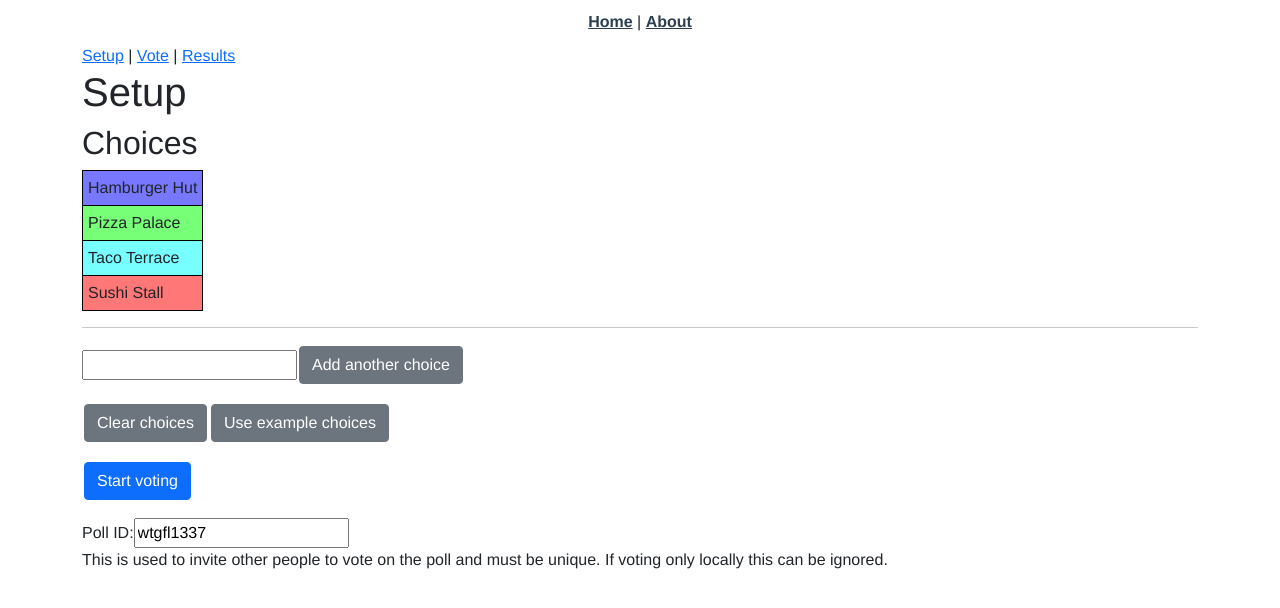
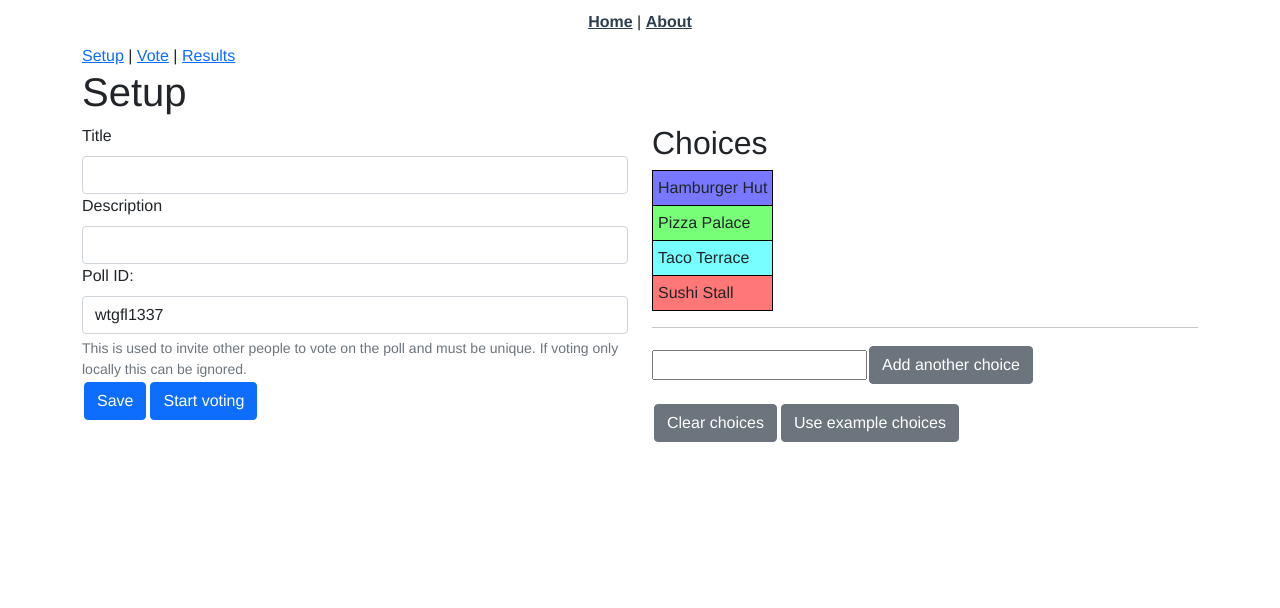
Before and after one commit to jarnoln/wtgfl-vue3-ts, a Vue app: page /poll/1/settings in a window 1280 px wide. Shown: the top 608 px of the page. Built offline with nearby package versions, Linux system fonts and the light colour scheme.

Commit message:
Add EditPoll component

```diff
--- a/src/components/EditChoices.vue
+++ b/src/components/EditChoices.vue
@@ -1,5 +1,4 @@
 <template>
-  <h1>Setup</h1>
   <h2>Choices</h2>
   <div>
     <table>
@@ -44,24 +43,6 @@
       Use example choices
     </button>
   </p>
-  <p>
-    <button
-      id="btn-start-voting"
-      type="button"
-      class="btn btn-primary"
-      @click="startVoting()"
-    >
-      Start voting
-    </button>
-  </p>
-  <form>
-    <label for="new-poll-id">Poll ID:</label>
-    <input id="new-poll-id" type="text" v-model="localPollId" />
-    <p>
-      This is used to invite other people to vote on the poll and must be
-      unique. If voting only locally this can be ignored.
-    </p>
-  </form>
 </template>
 
 <script lang="ts">
@@ -75,15 +56,9 @@ export default defineComponent({
     if (this.choices.length === 0) {
       this.addExampleChoices()
     }
-    if (this.pollId != '') {
-      this.localPollId = this.pollId
-    } else {
-      this.localPollId = 'wtgfl1337'
-    }
   },
   data() {
     return {
-      localPollId: '',
       newChoiceText: ''
     }
   },
@@ -102,13 +77,6 @@ export default defineComponent({
     clearChoices() {
       this.$store.commit('clearBallots')
       this.$store.commit('clearChoices')
-    },
-    startVoting() {
-      this.$store.commit('setPollId', this.localPollId)
-      this.$router.push({
-        name: 'Vote',
-        params: { pollId: this.localPollId }
-      })
     }
   }
 })
--- /dev/null
+++ b/src/components/EditPoll.vue
@@ -0,0 +1,104 @@
+<template>
+  <form>
+    <div>
+      <label for="poll-title" class="form-label">Title</label>
+      <input
+        id="poll-title"
+        type="text"
+        class="form-control"
+        v-model="pollTitle"
+      />
+    </div>
+    <div>
+      <label for="poll-description" class="form-label">Description</label>
+      <input
+        id="poll-description"
+        type="text"
+        class="form-control"
+        v-model="pollDescription"
+      />
+    </div>
+    <div>
+      <label for="new-poll-id" class="form-label">Poll ID:</label>
+      <input
+        id="new-poll-id"
+        type="text"
+        class="form-control"
+        v-model="pollId"
+      />
+      <div id="poll-id-help" class="form-text">
+        This is used to invite other people to vote on the poll and must be
+        unique. If voting only locally this can be ignored.
+      </div>
+    </div>
+  </form>
+  <p>
+    <button
+      id="btn-save-poll"
+      type="button"
+      class="btn btn-primary"
+      @click="savePoll()"
+    >
+      Save
+    </button>
+
+    <button
+      id="btn-start-voting"
+      type="button"
+      class="btn btn-primary"
+      @click="startVoting()"
+    >
+      Start voting
+    </button>
+  </p>
+</template>
+
+<script lang="ts">
+import { defineComponent } from 'vue'
+import { mapState } from 'vuex'
+import { Poll } from '@/types'
+
+export default defineComponent({
+  name: 'EditPoll',
+  created() {
+    console.log('EditPoll:created()')
+    if (this.poll.id != '') {
+      this.pollId = this.poll.id
+    } else {
+      this.pollId = 'wtgfl1337'
+    }
+  },
+  data() {
+    return {
+      pollId: '',
+      pollTitle: '',
+      pollDescription: ''
+    }
+  },
+  computed: mapState(['poll']),
+  methods: {
+    savePoll() {
+      const poll: Poll = {
+        id: this.pollId,
+        title: this.pollTitle,
+        description: this.pollDescription
+      }
+      this.$store.commit('setPoll', poll)
+    },
+    startVoting() {
+      this.savePoll()
+      // this.$store.commit('setPollId', this.localPollId)
+      this.$router.push({
+        name: 'Vote',
+        params: { pollId: this.poll.id }
+      })
+    }
+  }
+})
+</script>
+
+<style scoped>
+table {
+  border: 1px solid black;
+}
+</style>
--- a/src/store/index.ts
+++ b/src/store/index.ts
@@ -1,5 +1,5 @@
 import { createStore } from 'vuex'
-import { State, Ballot, Result } from '@/types'
+import { State, Ballot, Poll, Result } from '@/types'
 
 function idFromTitle(title: string): string {
   let newId: string = title.toLowerCase()
@@ -10,7 +10,11 @@ function idFromTitle(title: string): string {
 export default createStore({
   state() {
     return {
-      pollId: '',
+      poll: {
+        id: '',
+        title: '',
+        description: ''
+      },
       colors: [
         '#77f',
         '#7f7',
@@ -68,7 +72,13 @@ export default createStore({
     },
     setPollId(state: State, pollId: string) {
       console.log('store:setPollId', pollId)
-      state.pollId = pollId
+      state.poll.id = pollId
+    },
+    setPoll(state: State, poll: Poll) {
+      console.log('store:setPoll', poll)
+      {
+        state.poll = poll
+      }
     }
   },
   actions: {
--- a/src/views/poll/Settings.vue
+++ b/src/views/poll/Settings.vue
@@ -1,8 +1,14 @@
 <template>
   <div class="container">
     <PollBar :pollId="pollId" />
-    <div>
-      <EditChoices />
+    <h1>Setup</h1>
+    <div class="row">
+      <div class="col-12 col-sm-6">
+        <EditPoll />
+      </div>
+      <div class="col-12 col-sm-6">
+        <EditChoices />
+      </div>
     </div>
   </div>
 </template>
@@ -10,10 +16,11 @@
 <script lang="ts">
 import { defineComponent } from 'vue'
 import EditChoices from '@/components/EditChoices.vue'
+import EditPoll from '@/components/EditPoll.vue'
 import PollBar from '@/components/PollBar.vue'
 
 export default defineComponent({
-  name: 'EditPoll',
+  name: 'Settings',
   props: {
     pollId: {
       type: String,
@@ -22,6 +29,7 @@ export default defineComponent({
   },
   components: {
     EditChoices,
+    EditPoll,
     PollBar
   }
 })
```
Also changed, not shown: src/types.ts (+7 -1 lines).
